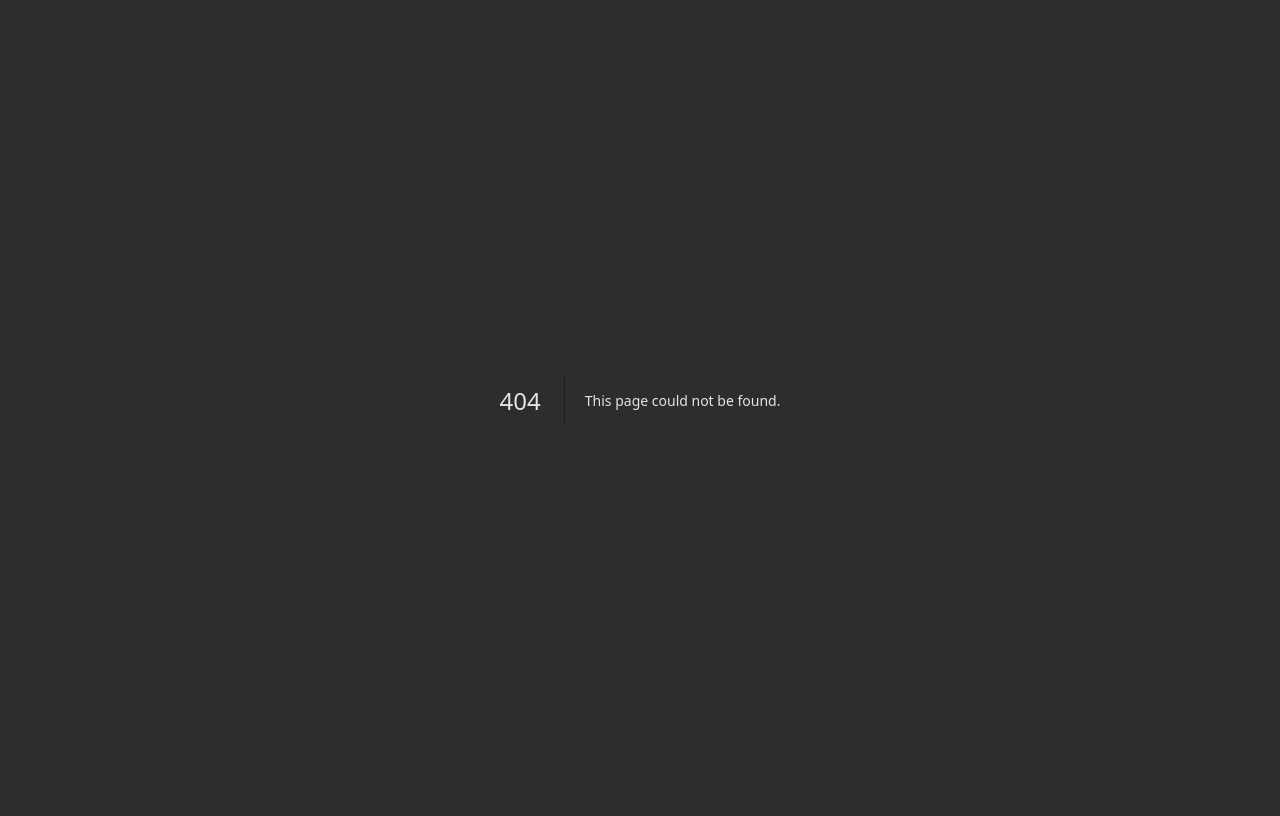
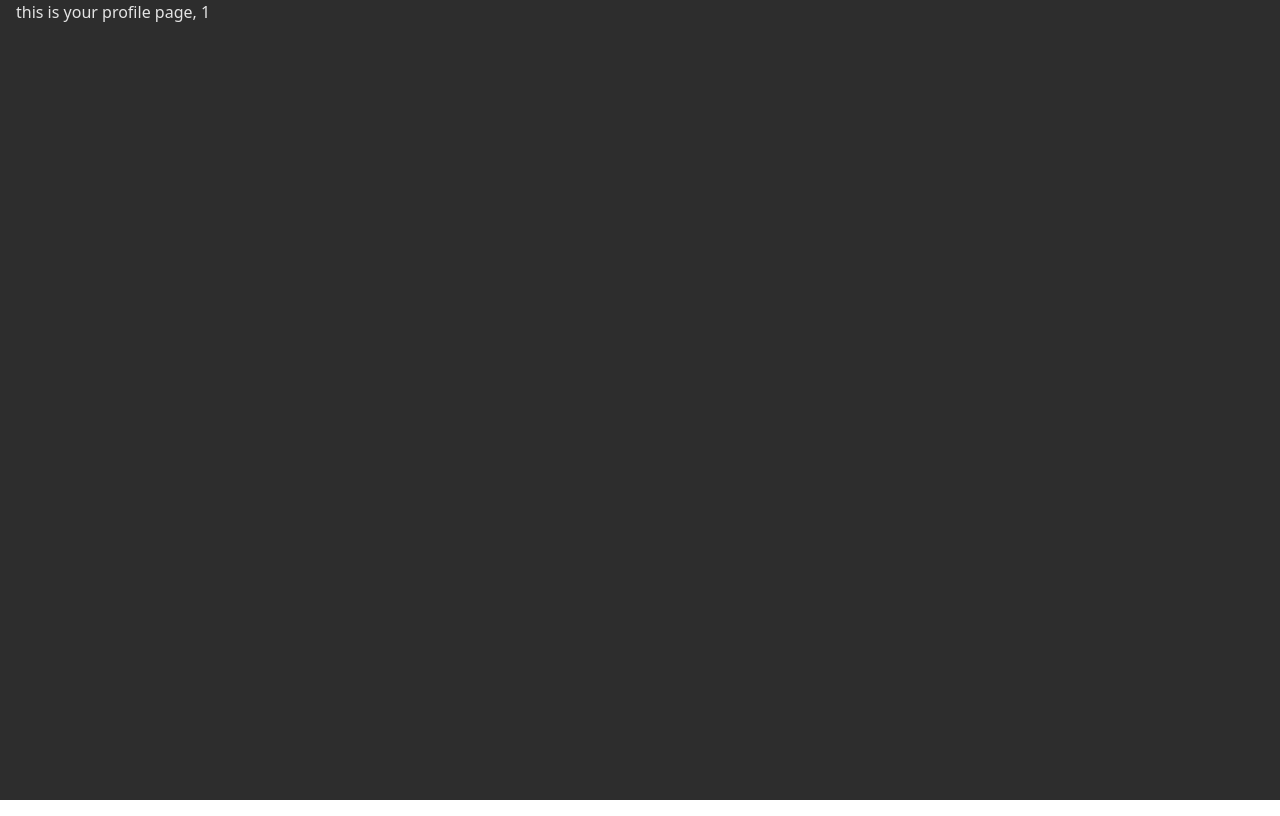
Before and after one commit to beehaw-org/ui-project, a Next.js app: page /u/1 in a window 1280 px wide. Before the commit this address had no page. Built offline with nearby package versions, Linux system fonts and the light colour scheme.

Commit message:
change profile route

```diff
--- a/src/app/profile/page.tsx
+++ /dev/null
@@ -1,5 +0,0 @@
-const Page = () => {
-  return <h1>profile page</h1>;
-};
-
-export default Page;
--- /dev/null
+++ b/src/app/u/[slug]/page.tsx
@@ -0,0 +1,8 @@
+// maybe we should use static params for user profiles:
+// https://nextjs.org/docs/app/building-your-application/routing/dynamic-routes#generating-static-params
+
+const Page = ({ params }: { params: { slug: string } }) => {
+  return <h1>this is your profile page, {params.slug}</h1>;
+};
+
+export default Page;
```
